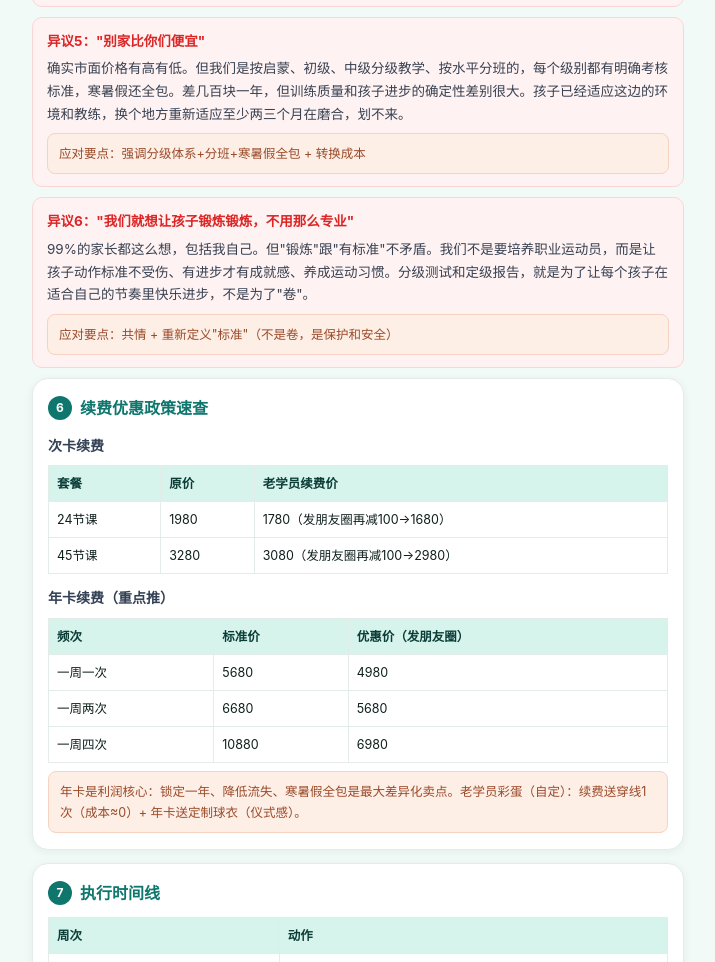
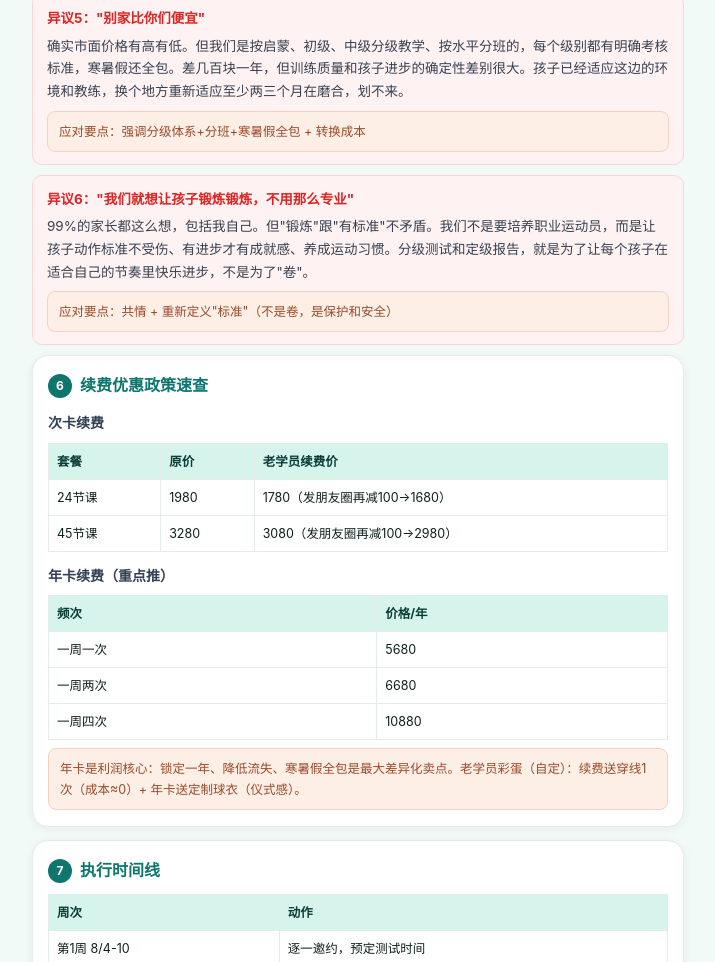
Before and after one commit to xytyymq/xingyi-workbench, a plain HTML site: page invite.html in a window 1280 px wide. Shown: the part 3269-4231 px from the top of the page, without its empty margins (282-997 px from the left). Drawn offline with Linux system fonts and the light colour scheme.

Commit message:
fix: remove yearly card discount pricing

```diff
--- a/invite.html
+++ b/invite.html
@@ -202,7 +202,7 @@ th{background:var(--teal-100)!important;color:var(--teal-900)!important;font-wei
   <!-- 异议应对 -->
   <div class="obj">
     <div class="q">异议1："太贵了 / 能不能便宜点"</div>
-    <div class="a">理解，现在养孩子都不容易。不过我们定价在九江少儿羽毛球培训里性价比已经很高了。你看，一周两次年卡5680——暑假62天、寒假28天全包，学期38周每周两节，再加全年12节体能课，林林总总算下来一年178节课，一节课才30出头。孩子要是喜欢多来，一周四次一年6980、254节课，一节才27块。外面一节少儿羽毛球私教少说80到120，咱们小班课一节30来块，只有人家三分之一的价。你投入的是一笔钱，换的是孩子一年的运动习惯和身体素质，这账真不贵。</div>
+    <div class="a">理解，现在养孩子都不容易。不过我们定价在九江少儿羽毛球培训里性价比已经很高了。你看，一周两次年卡6680——暑假62天、寒假28天全包，学期38周每周两节，再加全年12节体能课，算下来一年178节左右，一节课才30多块。外面一节少儿羽毛球私教少说80到120，咱们小班课只有人家三分之一的价。你投入的是一笔钱，换的是孩子一年的运动习惯和身体素质，这账真不贵。</div>
     <div class="tip">应对要点：把"5680一年"拆成"178节课、一节30出头"，再用"外面私教80起"做锚点对比，让家长觉得捡了便宜。注意别虚报课次——寒暑假天数、学期周数、体能课都实打实算进去，经得起家长当场算。</div>
   </div>
   <div class="obj">
@@ -242,10 +242,10 @@ th{background:var(--teal-100)!important;color:var(--teal-900)!important;font-wei
     </table>
     <h3>年卡续费（重点推）</h3>
     <table>
-      <tr><th>频次</th><th>标准价</th><th>优惠价（发朋友圈）</th></tr>
-      <tr><td>一周一次</td><td>5680</td><td>4980</td></tr>
-      <tr><td>一周两次</td><td>6680</td><td>5680</td></tr>
-      <tr><td>一周四次</td><td>10880</td><td>6980</td></tr>
+      <tr><th>频次</th><th>价格/年</th></tr>
+      <tr><td>一周一次</td><td>5680</td></tr>
+      <tr><td>一周两次</td><td>6680</td></tr>
+      <tr><td>一周四次</td><td>10880</td></tr>
     </table>
     <div class="tip">年卡是利润核心：锁定一年、降低流失、寒暑假全包是最大差异化卖点。老学员彩蛋（自定）：续费送穿线1次（成本≈0）+ 年卡送定制球衣（仪式感）。</div>
   </div>
```
